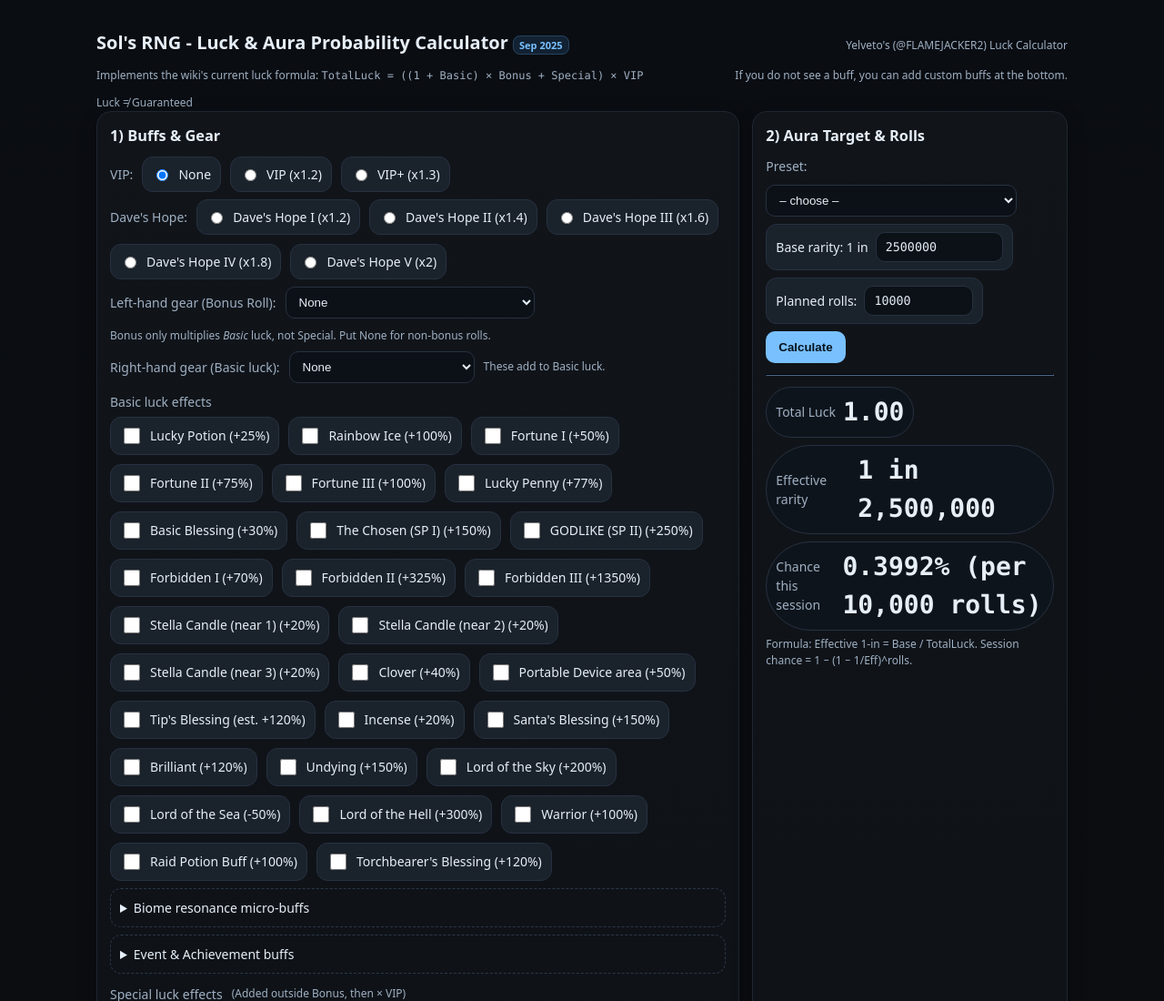
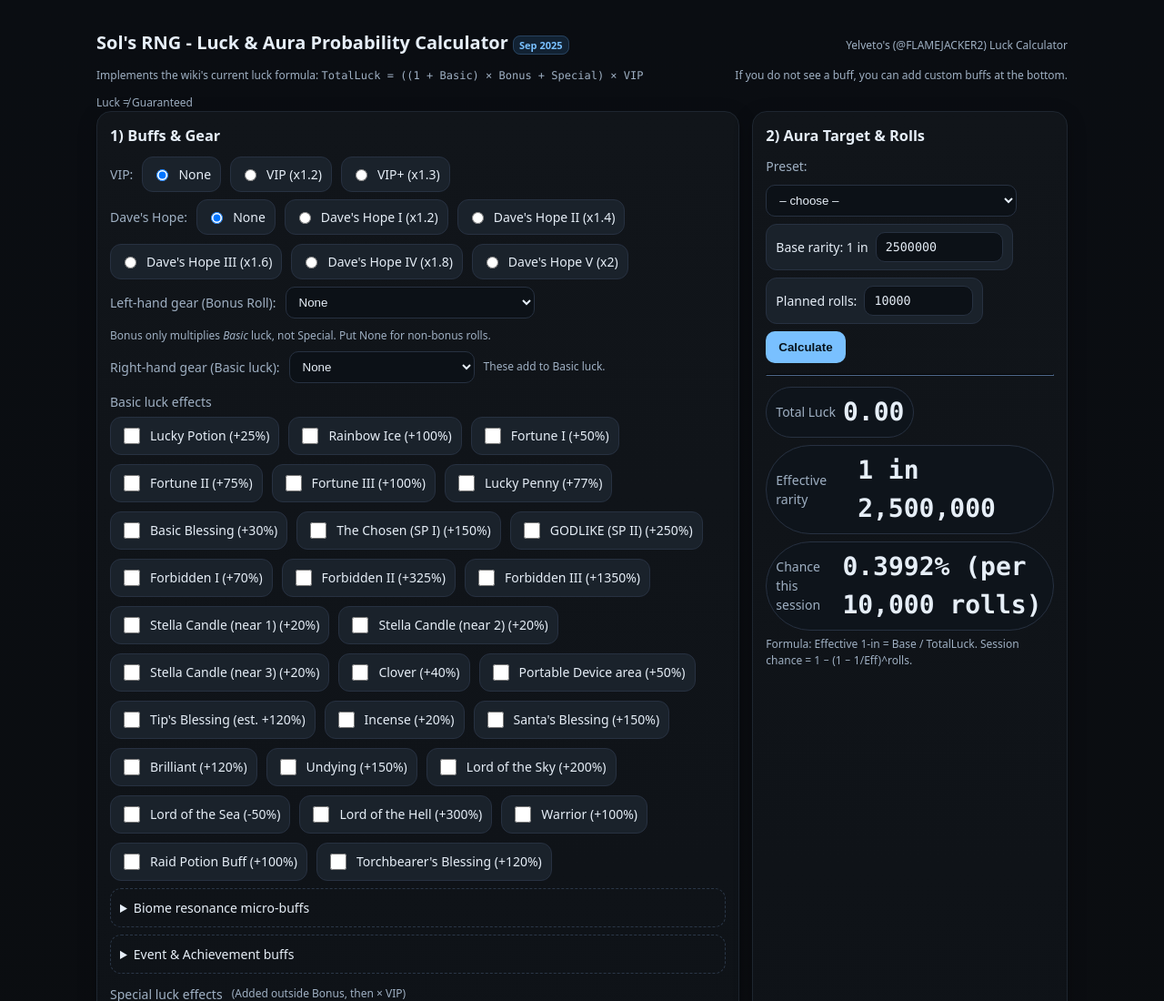
Before and after one commit to JimmyVng/sols-rng-luck-calculator, a plain HTML site: page index.html in a window 1280 px wide. Shown: the top 1100 px of the page at 91% size. Drawn offline with Linux system fonts and the light colour scheme.

Commit message:
Fixed logic for VIP with Dave's Hope
- Dave's hope and VIP should now have multiplicative synergy

```diff
--- a/index.html
+++ b/index.html
@@ -69,11 +69,12 @@ Last Updated: 8/14/2025
 
         <div class="row" style="margin-bottom:8px">
           <span class="k">Dave's Hope:</span>
-          <label><input type="radio" name="vip" value="1.2">Dave's Hope I (x1.2)</label>
-          <label><input type="radio" name="vip" value="1.4">Dave's Hope II (x1.4)</label>
-          <label><input type="radio" name="vip" value="1.6">Dave's Hope III (x1.6)</label>
-          <label><input type="radio" name="vip" value="1.8">Dave's Hope IV (x1.8)</label>
-          <label><input type="radio" name="vip" value="2.0">Dave's Hope V (x2)</label>
+          <label><input type="radio" name="DvHp" value="0" checked>None</label>
+          <label><input type="radio" name="DvHp" value="1.2">Dave's Hope I (x1.2)</label>
+          <label><input type="radio" name="DvHp" value="1.4">Dave's Hope II (x1.4)</label>
+          <label><input type="radio" name="DvHp" value="1.6">Dave's Hope III (x1.6)</label>
+          <label><input type="radio" name="DvHp" value="1.8">Dave's Hope IV (x1.8)</label>
+          <label><input type="radio" name="DvHp" value="2.0">Dave's Hope V (x2)</label>
         </div>
 
 		<div class="row" style="margin-bottom:8px">
@@ -262,8 +263,9 @@ Last Updated: 8/14/2025
 
   function getVIP(){
     const baseVIP = parseFloat(document.querySelector('input[name="vip"]:checked').value);
+    const dvhp = parseFloat(document.querySelector('input[name="DvHp"]:checked').value);
     const customMultiplier = parseFloat($('#customMultiplier').value || 1);
-    return baseVIP * customMultiplier;
+    return baseVIP * dvhp * customMultiplier;
   }
 
   function getBonus(){
```
